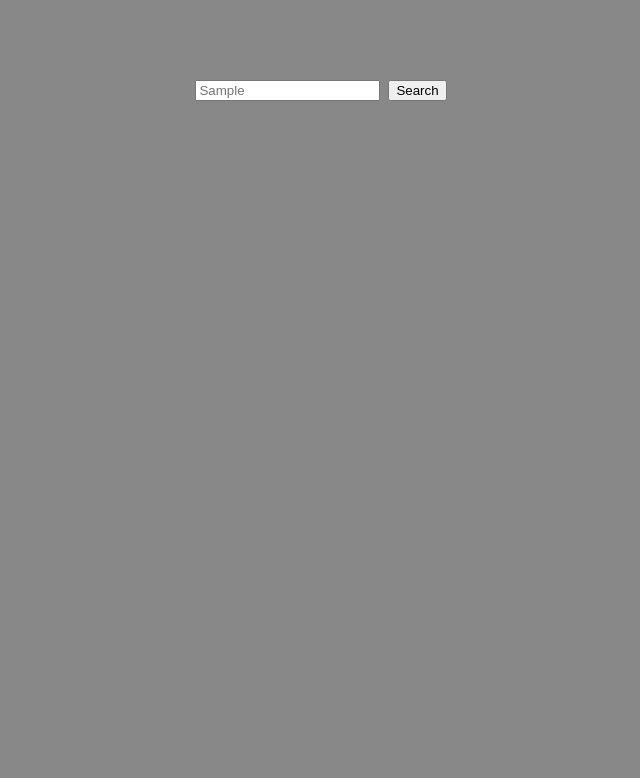
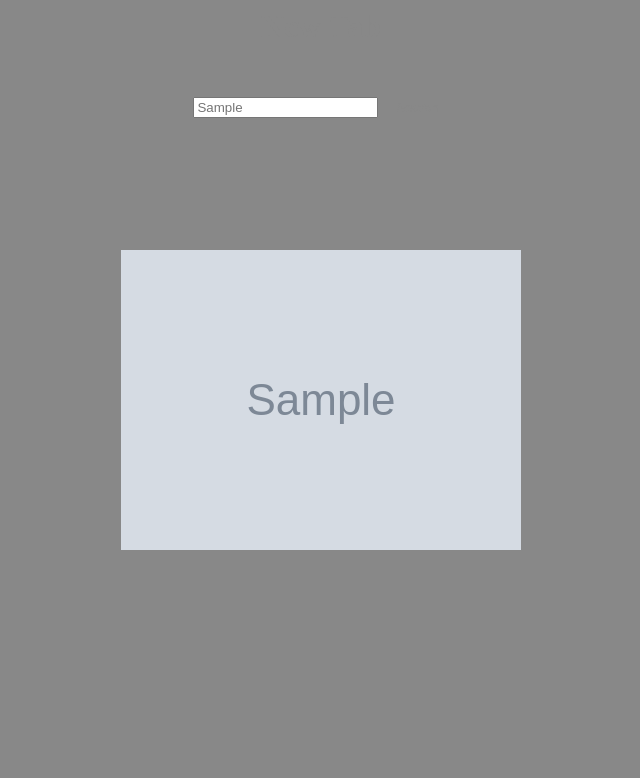
Before and after one commit to GlenGreenwood/special-pancake, a Flask app: template templates/index.html in a window 1280 px wide. Shown: the top 778 px of the page, without its empty margins (319-959 px from the left). Run offline with Flask 3, Linux system fonts and the light colour scheme; the template is opened without the code that fills it: most values are stand-ins (such as "Sample title", 1, 10 or a date in 2020); grey boxes marked "Sample" are stand-in pictures.

Commit message:
I think I finally figured out the background image and new tab palettes. I currently only have one image, and there is no randomization feature.

```diff
--- a/app.py
+++ b/app.py
@@ -13,8 +13,11 @@ groups = book.load_groups()
 @app.route('/')
 def home():
     device_type = book.deviceType()
-    engine_crembrule=book.engine_crembrule(device_type, darkmode)
-    return render_template('index.html', **engine_crembrule, funPlaceholder=funPlaceholder)
+    bgImage=book.backgroundImage(device_type, darkmode)
+    backgroundImage=f"/workspaces/special-pancake/static/{bgImage}"
+    engine_crembrule=book.engine_crembrule(device_type, darkmode, backgroundImage)
+    css_crembrule=book.css_crembrule(device_type, darkmode, backgroundImage)
+    return render_template('index.html', **engine_crembrule, **css_crembrule, funPlaceholder=funPlaceholder, backgroundImage=bgImage)
 
 
 
--- a/templates/index.html
+++ b/templates/index.html
@@ -7,6 +7,29 @@
             background-color:{{ntBackgroundcolor}};
             color:{{ntTextcolor}};
             text-align:center;
+            background-image: url('static/{{backgroundImage}}');
+            background-size: fit;
+            background-position: center;
+            background-repeat: no-repeat;
+        }
+        h1{
+            background-color: {{ntBackgroundcolor}};
+        }
+        #bar{
+            border-style:solid;
+            border-color:{{ntBordercolor}};
+            width:50%;
+            padding:10px;
+            margin-top:20%;
+            background-color:{{ntBarcolor}};
+        }
+        button{
+            background-color:{{ntButtoncolor}};
+            color:{{ntTextcolor}};
+            border:none;
+            padding:5px 10px;}
+        #searchB{
+            cursor:pointer;
         }
     </style>
 </head>
@@ -31,7 +54,7 @@
             <!--kp=Safe Search-->
             <input type="hidden" name="kp" value="1"/>
             <input type="text" name="q" placeholder="{{funPlaceholder}}" aria-label="Search on DuckDuckGo"/>
-            <button type="submit">Search</button>
+            <button type="submit" id="searchB">Search</button>
         </form>
     </div>
 
```
Also changed, not shown: book.py (+32 -11 lines), static/pilot.png (renamed from Screenshot 2025-05-02 3.49.31 PM.png).
